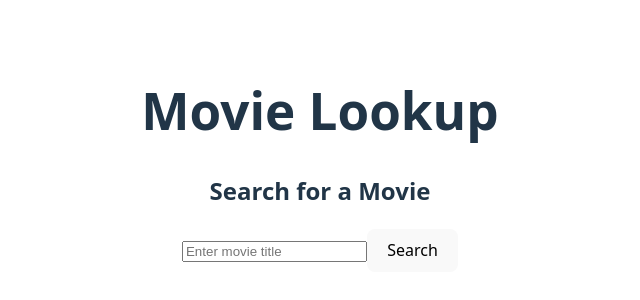
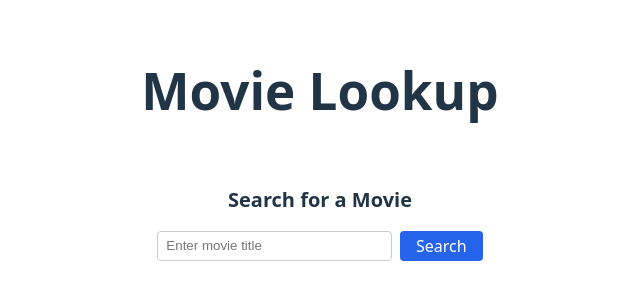
Before and after one commit to RyanLilla/movie-app, a React (Vite) app in the folder frontend/: page / in a window 1280 px wide. Shown: the part 240-540 px from the top of the page, without its empty margins (320-960 px from the left). Built offline with nearby package versions, Linux system fonts and the light colour scheme; no server answers.

Commit message:
Add styling for SearchMovie component and display the movie poster for each movie

```diff
--- a/frontend/src/components/SearchMovie.tsx
+++ b/frontend/src/components/SearchMovie.tsx
@@ -1,6 +1,7 @@
 import { useState } from "react";
 import { fetchMovieByTitle } from "../services/movieService";
 import type { Movie } from "../types/index";
+import "./css/SearchMovie.css";
 
 const SearchMovie = () => {
   const [query, setQuery] = useState("");
@@ -18,38 +19,45 @@ const SearchMovie = () => {
         setMovies([results]);
     } catch (error) {
         console.error("Error fetching movie:", error);
-        setError("Failed to fetch movie: {query}. Please try again.");
+        setError(`Failed to fetch movie: ${query}. Please try again.`);
     } finally {
         setLoading(false);
     }
   };
 
   return (
-    <div className="p-4 max-w-2xl mx-auto">
-      <h2 className="text-xl font-semibold mb-4">Search for a Movie</h2>
-      <div className="flex gap-2 mb-4">
+    <div className="search-container">
+      <h2 className="search-heading">Search for a Movie</h2>
+      <div className="search-controls">
         <input
           type="text"
           placeholder="Enter movie title"
           value={query}
           onChange={(e) => setQuery(e.target.value)}
-          className="border px-2 py-1 flex-grow rounded"
+          className="search-input"
         />
         <button
           onClick={handleSearch}
-          className="bg-blue-600 text-white px-4 py-1 rounded hover:bg-blue-700"
+          className="search-button"
         >
           Search
         </button>
       </div>
 
       {loading && <p>Loading...</p>}
-      {error && <p className="text-red-500">{error}</p>}
+      {error && <p className="search-error">{error}</p>}
 
       {movies.length > 0 && (
-        <div className="border p-3 rounded shadow">
-          <h3 className="font-bold">{movies[0].title}</h3>
-          <p className="text-sm text-gray-600">Released: {movies[0].release_date}</p>
+        <div className="movie-card">
+          <h3 className="movie-title">{movies[0].title}</h3>
+          {movies[0].poster_url && (
+            <img
+              src={movies[0].poster_url}
+              alt={`${movies[0].title} Poster`}
+              className="poster"
+            />
+          )}
+          <p className="movie-release">Released: {movies[0].release_date}</p>
           <p>{movies[0].overview}</p>
         </div>
       )}
--- /dev/null
+++ b/frontend/src/components/css/SearchMovie.css
@@ -0,0 +1,66 @@
+.poster {
+    width: 300px;
+    height: auto;
+    border-radius: 6px;
+    margin-bottom: 12px;
+}
+ .search-container {
+   padding: 1rem;
+   max-width: 40rem;
+   margin: 0 auto;
+ }
+
+ .search-heading {
+   font-size: 1.25rem;
+   font-weight: 600;
+   margin-bottom: 1rem;
+ }
+
+ .search-controls {
+   display: flex;
+   gap: 0.5rem;
+   margin-bottom: 1rem;
+ }
+
+ .search-input {
+   flex-grow: 1;
+   padding: 0.25rem 0.5rem;
+   border: 1px solid #ccc;
+   border-radius: 4px;
+ }
+
+ .search-button {
+   background-color: #2563eb;
+   color: white;
+   padding: 0.25rem 1rem;
+   border: none;
+   border-radius: 4px;
+   cursor: pointer;
+ }
+
+ .search-button:hover {
+   background-color: #1e40af;
+ }
+
+ .search-error {
+   color: #dc2626;
+ }
+
+ .movie-card {
+   border: 1px solid #ddd;
+   padding: 1rem;
+   border-radius: 6px;
+   box-shadow: 0 1px 4px rgba(0, 0, 0, 0.1);
+ }
+
+ .movie-title {
+   font-weight: 700;
+   font-size: 1.125rem;
+   margin-bottom: 0.5rem;
+ }
+
+ .movie-release {
+   font-size: 0.875rem;
+   color: #4b5563;
+   margin-bottom: 0.5rem;
+ }
```
